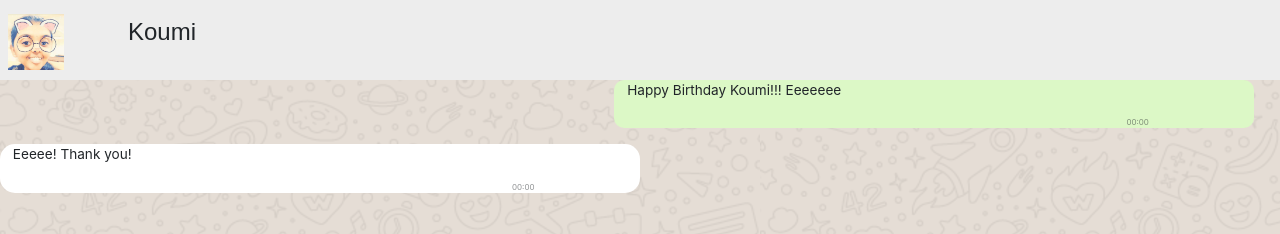
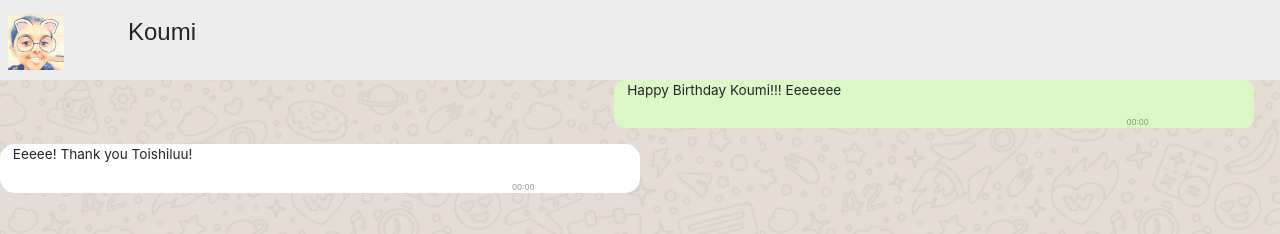
Before and after one commit to koumudi-panguluri/BirthdayApp, a React app: page /final in a window 1280 px wide. Shown: the top 234 px of the page. Built offline with nearby package versions, Linux system fonts and the light colour scheme.

Commit message:
text message changes

```diff
--- a/src/components/Third/Third.js
+++ b/src/components/Third/Third.js
@@ -33,7 +33,7 @@ export default() =>{
                     <p className="time">00:00</p>
                 </div>
                 <div className="left-message" id="2">
-                    <p className="message">Eeeee! Thank you!</p>
+                    <p className="message">Eeeee! Thank you Toishiluu!</p>
                     <p className="time">00:00</p>
                 </div>
                 <div className="right-message" id="3">
@@ -41,7 +41,7 @@ export default() =>{
                     <p className="time">00:00</p>
                 </div>
                 <div className="left-message" id="4">
-                    <p className="message">Thank you! Eeeee. Nice</p>
+                    <p className="message">Awesome..! Thanks alot.</p>
                     <p className="time">00:01</p>
                 </div>
             </div>
```
